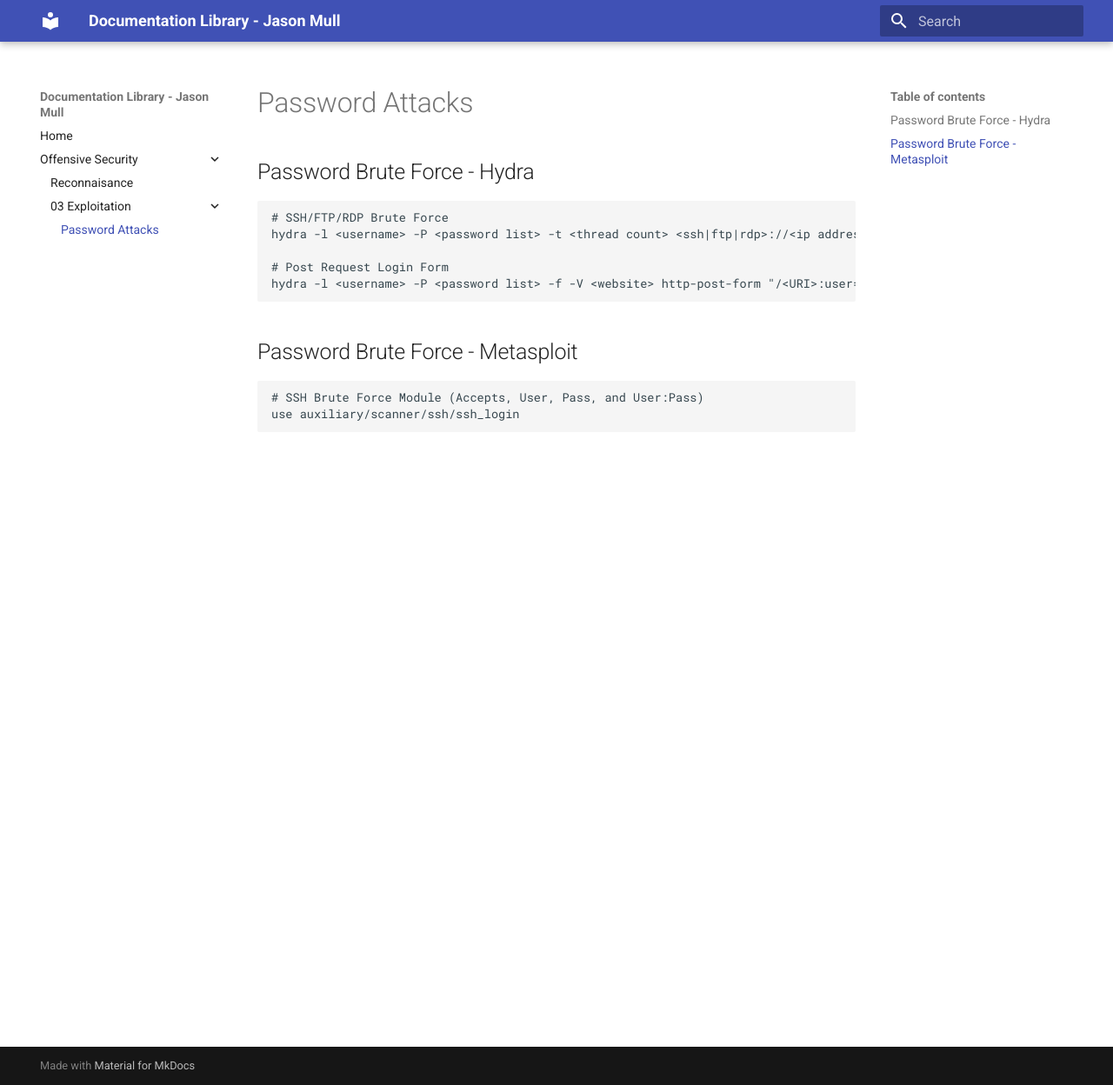
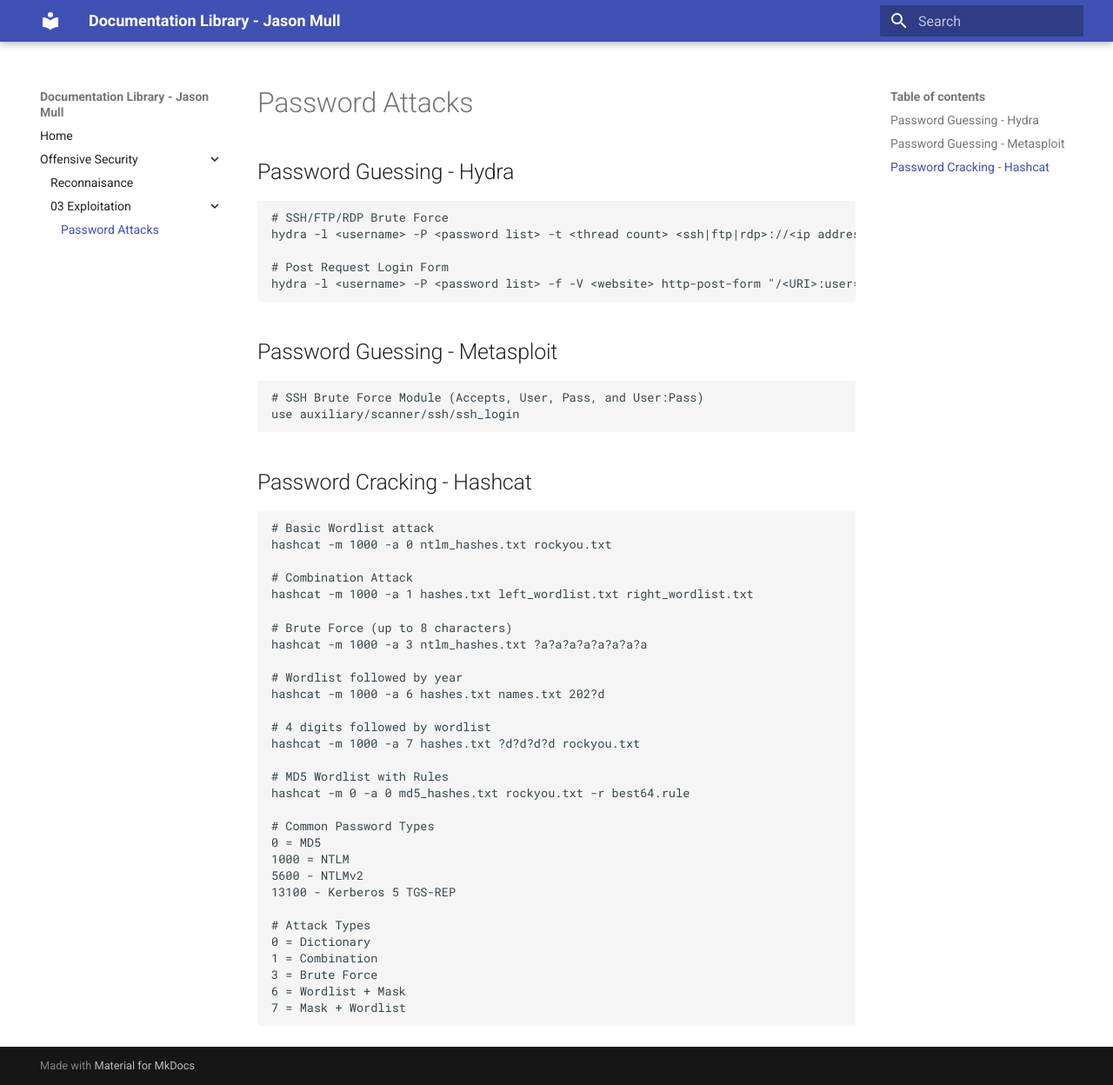
Before and after one commit to jasonmull/Documentation, an MkDocs documentation site: the page built from docs/Offensive Security/03 Exploitation/Password Attacks.md, in a window 1280 px wide and 1248 px high. Shown: the whole window at 87% size. Built offline with MkDocs 1.6.1 and Material for MkDocs 9.7.7, drawn with Linux system fonts in a browser that asks for light colours.

Commit message:
Revise Password Attacks documentation and add Hashcat
Updated section titles and added new content on password cracking techniques using Hashcat.

````diff
--- a/docs/Offensive Security/03 Exploitation/Password Attacks.md
+++ b/docs/Offensive Security/03 Exploitation/Password Attacks.md
@@ -1,5 +1,5 @@
 # Password Attacks
-## Password Brute Force - Hydra
+## Password Guessing - Hydra
 ```bash
 # SSH/FTP/RDP Brute Force
 hydra -l <username> -P <password list> -t <thread count> <ssh|ftp|rdp>://<ip address>
@@ -8,8 +8,42 @@ hydra -l <username> -P <password list> -t <thread count> <ssh|ftp|rdp>://<ip add
 hydra -l <username> -P <password list> -f -V <website> http-post-form "/<URI>:user=^USER^&password=^PASS^:<error text>"
 ```
 
-## Password Brute Force - Metasploit
+## Password Guessing - Metasploit
 ```bash
 # SSH Brute Force Module (Accepts, User, Pass, and User:Pass)
 use auxiliary/scanner/ssh/ssh_login
 ```
+
+## Password Cracking - Hashcat
+```bash
+# Basic Wordlist attack
+hashcat -m 1000 -a 0 ntlm_hashes.txt rockyou.txt
+
+# Combination Attack
+hashcat -m 1000 -a 1 hashes.txt left_wordlist.txt right_wordlist.txt
+
+# Brute Force (up to 8 characters)
+hashcat -m 1000 -a 3 ntlm_hashes.txt ?a?a?a?a?a?a?a?a
+
+# Wordlist followed by year
+hashcat -m 1000 -a 6 hashes.txt names.txt 202?d
+
+# 4 digits followed by wordlist
+hashcat -m 1000 -a 7 hashes.txt ?d?d?d?d rockyou.txt
+
+# MD5 Wordlist with Rules
+hashcat -m 0 -a 0 md5_hashes.txt rockyou.txt -r best64.rule
+
+# Common Password Types
+0 = MD5
+1000 = NTLM
+5600 - NTLMv2
+13100 - Kerberos 5 TGS-REP
+
+# Attack Types
+0 = Dictionary
+1 = Combination
+3 = Brute Force
+6 = Wordlist + Mask
+7 = Mask + Wordlist
+```
````
